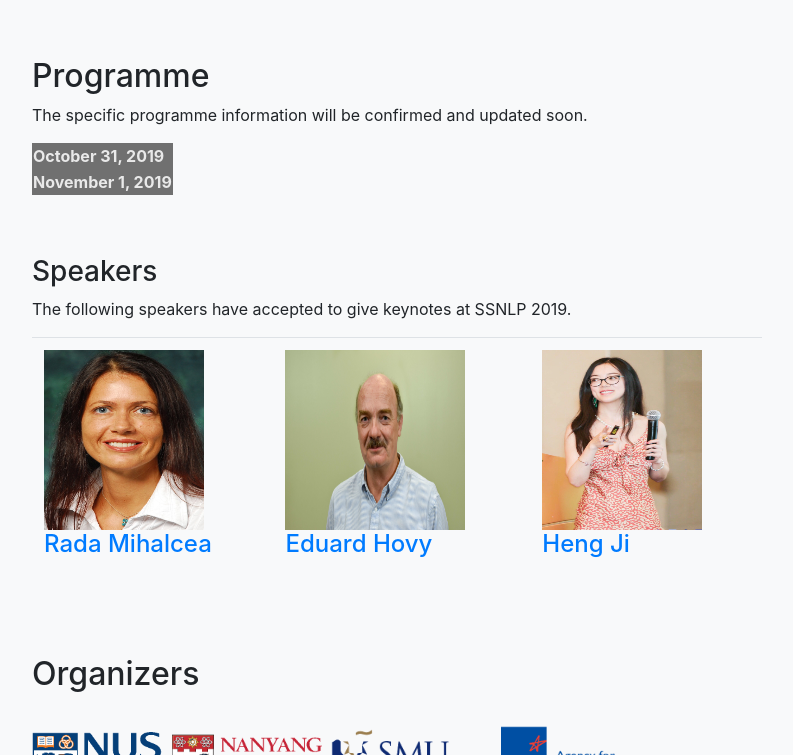
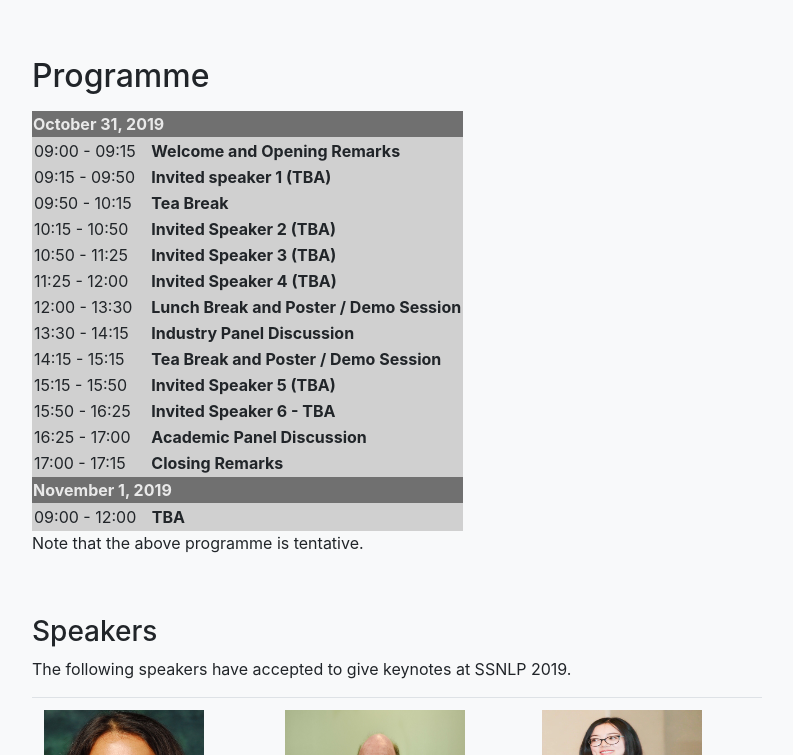
Before and after one commit to WING-NUS/SSNLP-2019, a website with bundled scripts: page index.html in a window 1280 px wide. Shown: the part 688-1443 px from the top of the page, without its empty margins (243-1036 px from the left). Built offline with nearby package versions, Linux system fonts and the light colour scheme.

Commit message:
Update programme

```diff
--- a/index.html
+++ b/index.html
@@ -42,7 +42,6 @@
             background: repeating-linear-gradient(to right, black 0, black 10px, transparent 10px, transparent 12px)
             /*10px red then 2px transparent -> repeat this!*/
         }
-
     </style>
 </head>
 
@@ -130,7 +129,6 @@
         <div class="row">
             <div class="col-lg-8 mx-auto">
                 <h2>Programme</h2>
-                The specific programme information will be confirmed and updated soon.
                 <p>
                 <table>
                     <tbody>
@@ -150,12 +148,88 @@
                     <!--                            </table>-->
                     <!--                        </td>-->
                     <!--                    </tr>-->
+                    <tr bgcolor="#d0d0d0">
+                        <td>
+                            <table>
+                                <tbody>
+                                <tr>
+                                    <td valign="top">09:00 - 09:15 &nbsp;&nbsp;</td>
+                                    <td valign="top"><strong>Welcome and Opening Remarks</strong></td>
+                                </tr>
+                                <tr>
+                                    <td valign="top">09:15 - 09:50 &nbsp;&nbsp;</td>
+                                    <td valign="top"><strong>Invited speaker 1 (TBA)</strong></td>
+                                </tr>
+                                <tr>
+                                    <td valign="top">09:50 - 10:15 &nbsp;&nbsp;</td>
+                                    <td valign="top"><strong>Tea Break</strong></td>
+                                </tr>
+                                <tr>
+                                    <td valign="top">10:15 - 10:50 &nbsp;&nbsp;</td>
+                                    <td valign="top"><strong>Invited Speaker 2 (TBA)</strong></td>
+                                </tr>
+                                <tr>
+                                    <td valign="top">10:50 - 11:25 &nbsp;&nbsp;</td>
+                                    <td valign="top"><strong>Invited Speaker 3 (TBA)</strong></td>
+                                </tr>
+                                <tr>
+                                    <td valign="top">11:25 - 12:00 &nbsp;&nbsp;</td>
+                                    <td valign="top"><strong>Invited Speaker 4 (TBA)</strong></td>
+                                </tr>
+                                <tr>
+                                    <td valign="top">12:00 - 13:30 &nbsp;&nbsp;</td>
+                                    <td valign="top"><strong>Lunch Break and Poster / Demo Session</strong></td>
+                                </tr>
+                                <tr>
+                                    <td valign="top">13:30 - 14:15 &nbsp;&nbsp;</td>
+                                    <td valign="top"><strong>Industry Panel Discussion</strong></td>
+                                </tr>
+                                <tr>
+                                    <td valign="top">14:15 - 15:15 &nbsp;&nbsp;</td>
+                                    <td valign="top"><strong>Tea Break and Poster / Demo Session</strong></td>
+                                </tr>
+                                <tr>
+                                    <td valign="top">15:15 - 15:50 &nbsp;&nbsp;</td>
+                                    <td valign="top"><strong>Invited Speaker 5 (TBA)</strong></td>
+                                </tr>
+                                <tr>
+                                    <td valign="top">15:50 - 16:25 &nbsp;&nbsp;</td>
+                                    <td valign="top"><strong>Invited Speaker 6 - TBA</strong></td>
+                                </tr>
+                                <tr>
+                                    <td valign="top">16:25 - 17:00 &nbsp;&nbsp;</td>
+                                    <td valign="top"><strong>Academic Panel Discussion</strong></td>
+                                </tr>
+                                <tr>
+                                    <td valign="top">17:00 - 17:15 &nbsp;&nbsp;</td>
+                                    <td valign="top"><strong>Closing Remarks</strong></td>
+                                </tr>
+                                </tbody>
+                            </table>
+                        </td>
+                    </tr>
                     <tr bgcolor="#707070">
                         <td colspan="1"><span style="color: #e9e9e9;"><strong>November 1, 2019</strong></span>
                         </td>
                     </tr>
+
+
+                    <tr bgcolor="#d0d0d0">
+                        <td>
+                            <table>
+                                <tbody>
+                                <tr>
+                                    <td valign="top">09:00 - 12:00 &nbsp;&nbsp;</td>
+                                    <td valign="top"><strong>TBA</strong></td>
+                                </tr>
                                 </tbody>
                             </table>
+                        </td>
+                    </tr>
+
+                    </tbody>
+                </table>
+                Note that the above programme is tentative.
             </div>
         </div>
     </div>
```
Lines whose indentation alone changed are shown as unchanged.
